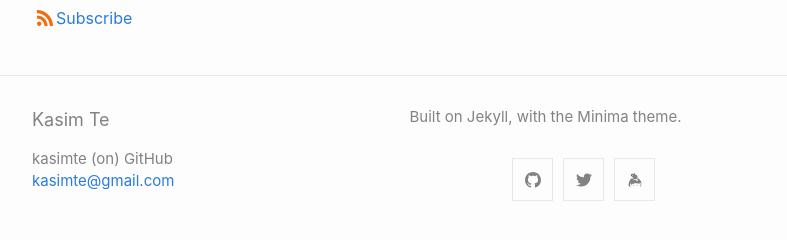
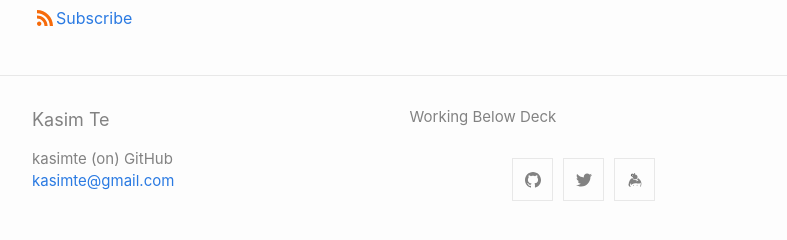
Before and after one commit to kasimte/kasimte.github.io, a Jekyll site: the page built from index.md, in a window 1280 px wide and 900 px high, scrolled down 3564 px. Shown: the part 647-887 px from the top of the window, without its empty margins (238-1025 px from the left). Built offline with Jekyll 4.4.1, drawn with Linux system fonts in a browser that asks for light colours.

Commit message:
Update config.

```diff
--- a/_config.yml
+++ b/_config.yml
@@ -2,7 +2,7 @@ title: Kasim Te
 author: kasimte (on) GitHub
 email: kasimte@gmail.com
 description: > # this means to ignore newlines until "show_excerpts:"
-  Built on Jekyll, with the Minima theme.
+  Working Below Deck
 
 show_excerpts: true # set to true to show excerpts on the homepage
 
@@ -42,7 +42,7 @@ minima:
 header_pages:
   - about.md
   - blog.md
-  - flying/index.md
+  # - flying/index.md
 
 # Build settings
 theme: minima
```
